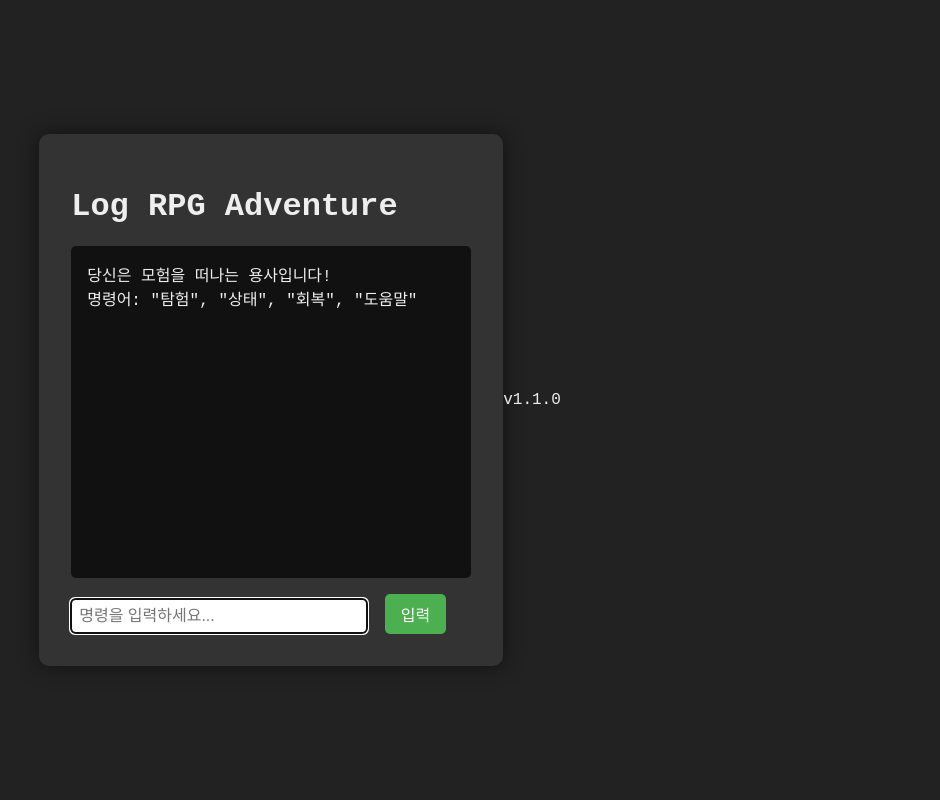
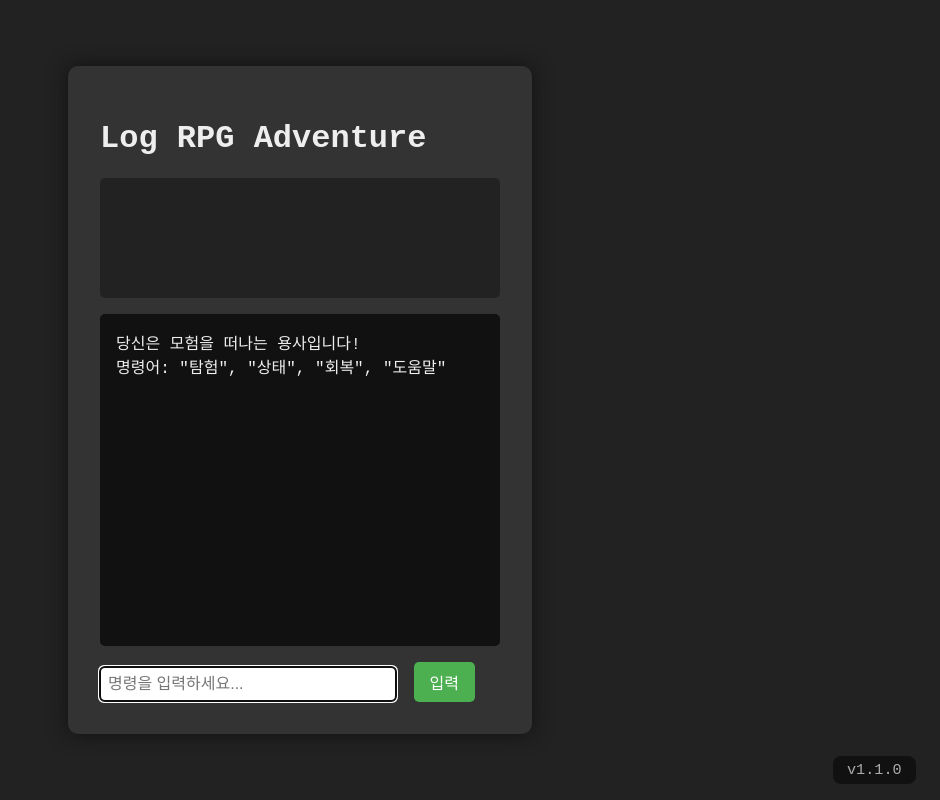
Before and after one commit to snowriceDD/log-rpg, a plain HTML site: page index.html in a window 1280 px wide. Shown: the whole page, without its empty margins (340-1280 px from the left). Drawn offline with Linux system fonts and the light colour scheme.

Commit message:
feat: 그래픽 영역 및 버전 정보 스타일 추가 (v1.1.0)

```diff
--- a/style.css
+++ b/style.css
@@ -14,6 +14,18 @@ body {
     border-radius: 10px;
     box-shadow: 0 0 20px #111;
     width: 400px;
+}
+#graphic-area {
+    background: #222;
+    width: 100%;
+    height: 120px;
+    border-radius: 5px;
+    margin-bottom: 1rem;
+    display: flex;
+    align-items: center;
+    justify-content: center;
+    font-size: 2.5rem;
+    position: relative;
 }
 #log {
     background: #111;
@@ -42,5 +54,18 @@ body {
     cursor: pointer;
 }
 #send:hover {
+}
+#version-info {
+    position: fixed;
+    right: 24px;
+    bottom: 16px;
+    color: #aaa;
+    font-size: 0.95rem;
+    background: rgba(0,0,0,0.5);
+    padding: 0.3rem 0.9rem;
+    border-radius: 8px;
+    z-index: 100;
+    pointer-events: none;
+}
     background: #388e3c;
 }
```
